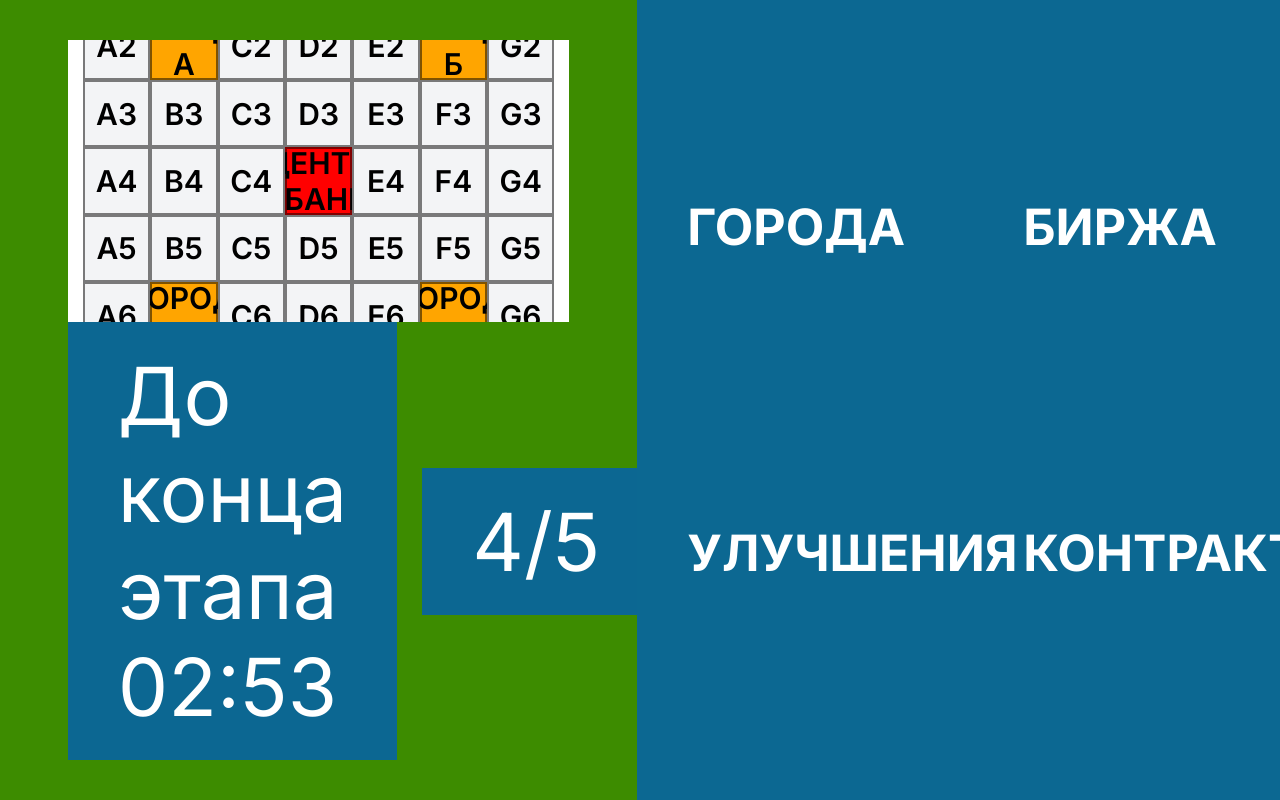
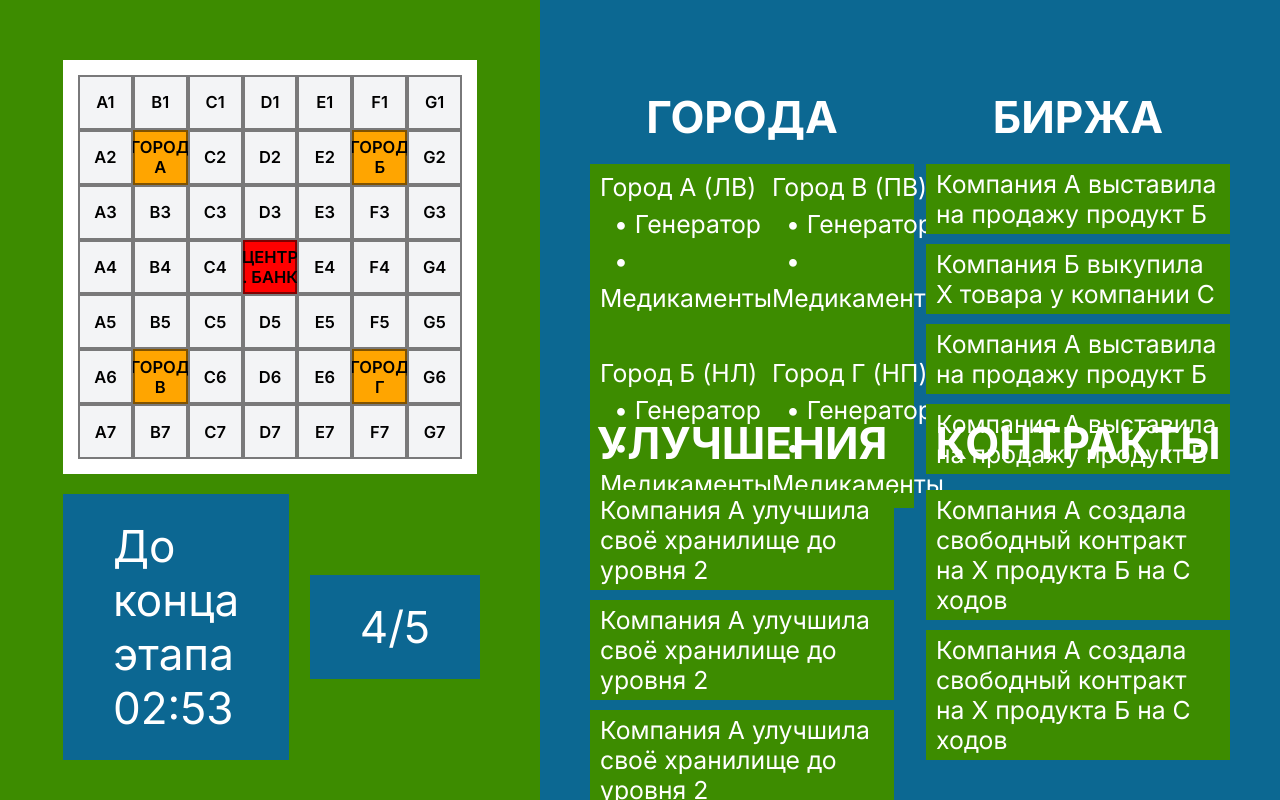
Before and after one commit to Rimuwu/SEG-simple-economic-game, a Vue app in the folder web/: page / in a window 1280 px wide. Built offline with nearby package versions, Linux system fonts and the light colour scheme; no server answers.

Commit message:
Редизайн страницы с игрой

```diff
--- a/web/src/components/Game.vue
+++ b/web/src/components/Game.vue
@@ -76,25 +76,54 @@ onUnmounted(() => {
     <div class="right">
       <div class="grid">
 
-        <div class="cities">
+        <div class="cities grid-item">
           <p class="title">ГОРОДА</p>
           <div class="content">
+          <span>
+Город А (ЛВ)<br/>
+&nbsp;&nbsp;• Генератор<br/>
+&nbsp;&nbsp;• Медикаменты<br/>
+<br/>
+Город Б (НЛ)<br/>
+&nbsp;&nbsp;• Генератор<br/>
+&nbsp;&nbsp;• Медикаменты<br/>
+          </span>
+
+          <span>
+Город В (ПВ)<br/>
+&nbsp;&nbsp;• Генератор<br/>
+&nbsp;&nbsp;• Медикаменты<br/>
+<br/>
+Город Г (НП)<br/>
+&nbsp;&nbsp;• Генератор<br/>
+&nbsp;&nbsp;• Медикаменты<br/>
+          </span>
           </div>
         </div>
 
-        <div class="stock">
+        <div class="stock grid-item">
           <p class="title">БИРЖА</p>
           <div class="content">
+            <span>Компания А выставила на продажу продукт Б</span>
+            <span>Компания Б выкупила Х товара у компании С</span>
+            <span>Компания А выставила на продажу продукт Б</span>
+            <span>Компания А выставила на продажу продукт Б</span>
           </div>
         </div>
-        <div class="upgrades">
+        <div class="upgrades grid-item">
           <p class="title">УЛУЧШЕНИЯ</p>
           <div class="content">
+            <span>Компания А улучшила своё хранилище до уровня 2</span>
+            <span>Компания А улучшила своё хранилище до уровня 2</span>
+            <span>Компания А улучшила своё хранилище до уровня 2</span>
+            <span>Компания А улучшила своё хранилище до уровня 2</span>
           </div>
         </div>
-        <div class="contracts">
+        <div class="contracts grid-item">
           <p class="title">КОНТРАКТЫ</p>
           <div class="content">
+            <span>Компания А создала свободный контракт на Х продукта Б на С ходов</span>
+            <span>Компания А создала свободный контракт на Х продукта Б на С ходов</span>
           </div>
         </div>
 
@@ -153,14 +182,48 @@ onUnmounted(() => {
   grid-template-rows: 47.5% 47.5%;
 }
 
+.grid-item {
+  width: 100%; height: 100%;
+  /* background: #0f0; */
+}
+
+.content {
+  font-size: 2.25rem;
+  color: white;
+  font-weight: 400;
+}
+
 .title {
-  font-size: 2.5rem;
+  font-size: 4rem;
   margin: 0;
+  margin-bottom: 10px;
   text-transform: uppercase;
   margin-bottom: 20px;
   color: white;
+  text-align: center;
 }
 
+.cities .content {
+  padding: 5px 10px;
+
+  width: 100%;
+  display: flex;
+  flex-direction: row;
+  justify-content: space-between;
+  text-align: left;
+  line-height: 1.5;
+  background: #3D8C00;
+}
+
+.stock .content, .upgrades .content, .contracts .content {
+  display: flex;
+  flex-direction: column;
+  gap: 10px;
+}
+.stock span, .upgrades span, .contracts span {
+  background: #3D8C00;
+  padding: 5px 10px;
+}
 
 .footer {
   width: 90%;
--- a/web/src/style.css
+++ b/web/src/style.css
@@ -33,7 +33,7 @@ body {
 }
 
 html {
-    font-size: 20px;
+    font-size: 11px;
 }
 
 #app {
```
